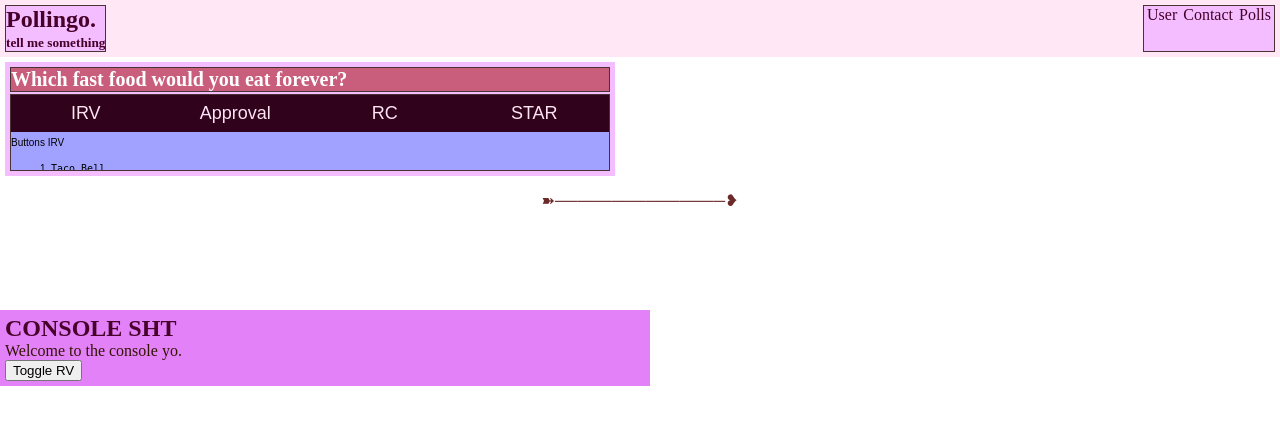
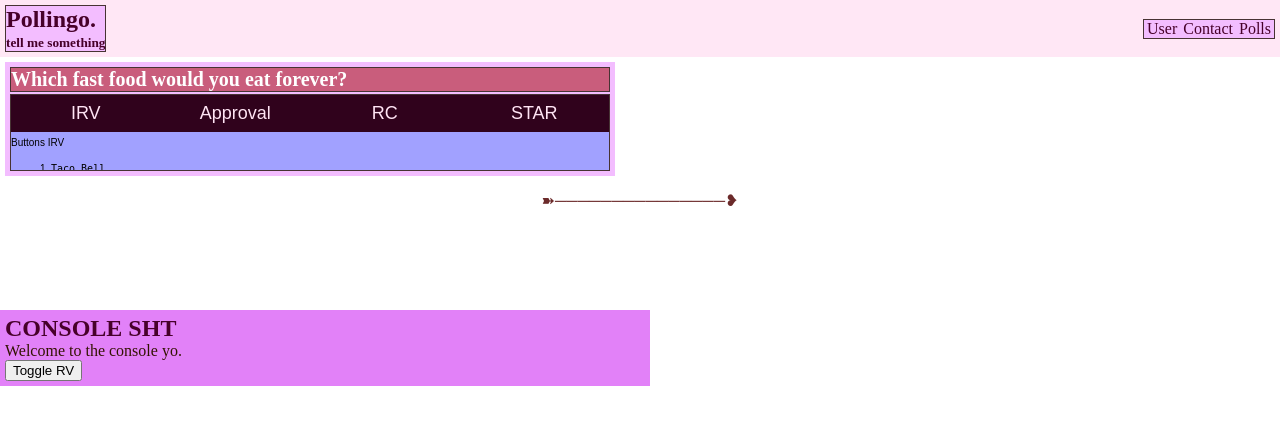
Before and after one commit to el7/Pollingo, a React (Create React App) app in the folder pollingo/: page / in a window 1280 px wide. Shown: the top 424 px of the page. Built offline with nearby package versions, Linux system fonts and the light colour scheme.

Commit message:
converting header from grid to flex

```diff
--- a/pollingo/src/css/main.css
+++ b/pollingo/src/css/main.css
@@ -29,11 +29,9 @@ body {
   color: #47002a;
   padding: 5px;
   display: flex;
-  flex-direction: row;
-  grid-gap: 0.2em;
-  grid-template-rows: 1fr;
-  grid-template-columns: 1fr 0fr 2fr;
-  grid-template-areas: "header main aside";
+  flex-flow: row nowrap;
+  justify-content: center;
+  align-items: center;
 }
 
 .header-container h2,
--- a/pollingo/src/scss/4-layout/_siteHeader.scss
+++ b/pollingo/src/scss/4-layout/_siteHeader.scss
@@ -29,11 +29,9 @@
   color: getColor(header-text-1);
   padding: 5px;
   display: flex;
-  flex-direction: row;
-  grid-gap: 0.2em;
-  grid-template-rows: 1fr;
-  grid-template-columns: 1fr 0fr 2fr;
-  grid-template-areas: "header main aside";
+  flex-flow: row nowrap;
+  justify-content: center;
+  align-items: center;
 
   li {
     color: #47002a;
```
Also changed, not shown: 1 other file (tests, documents, lock files or other folders).
